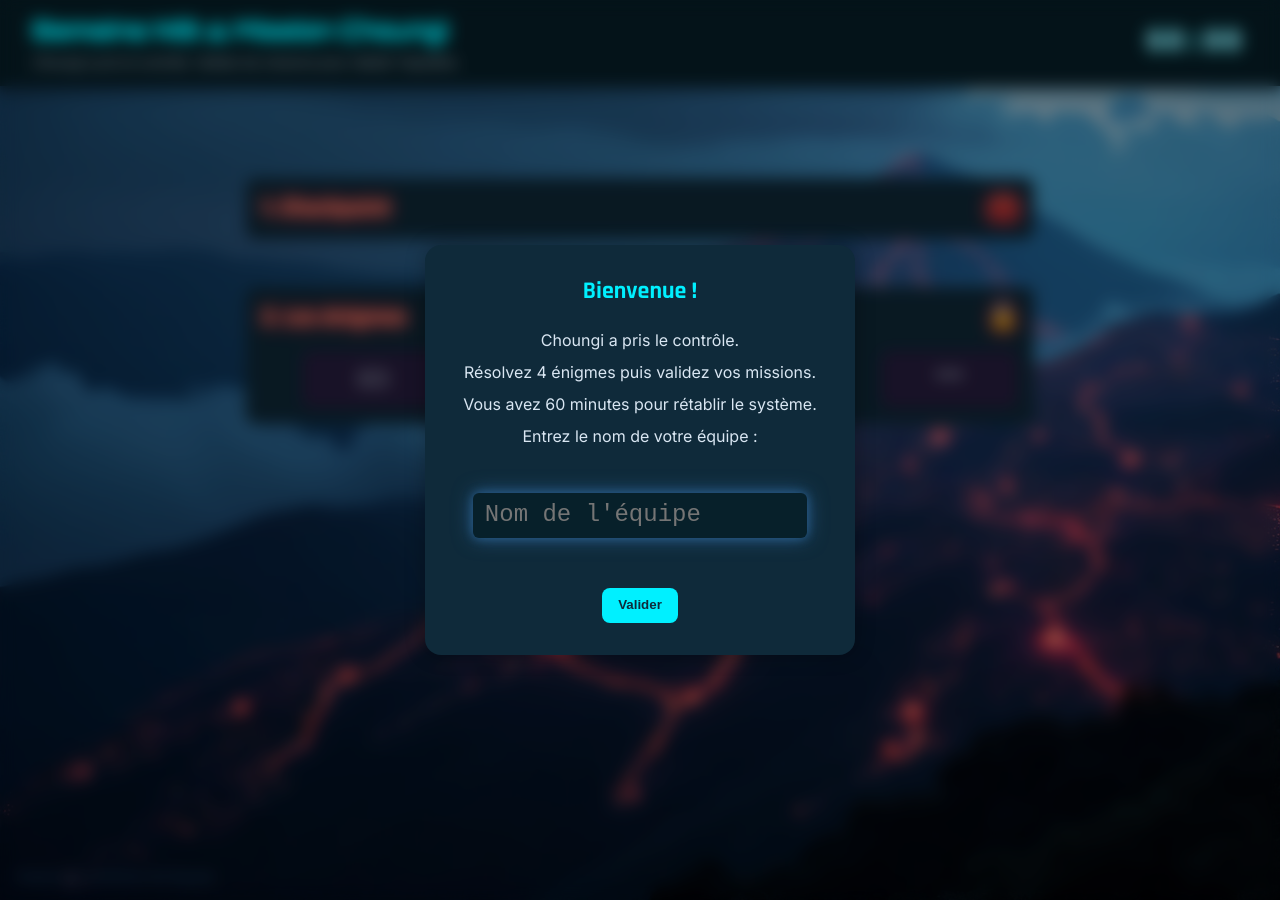
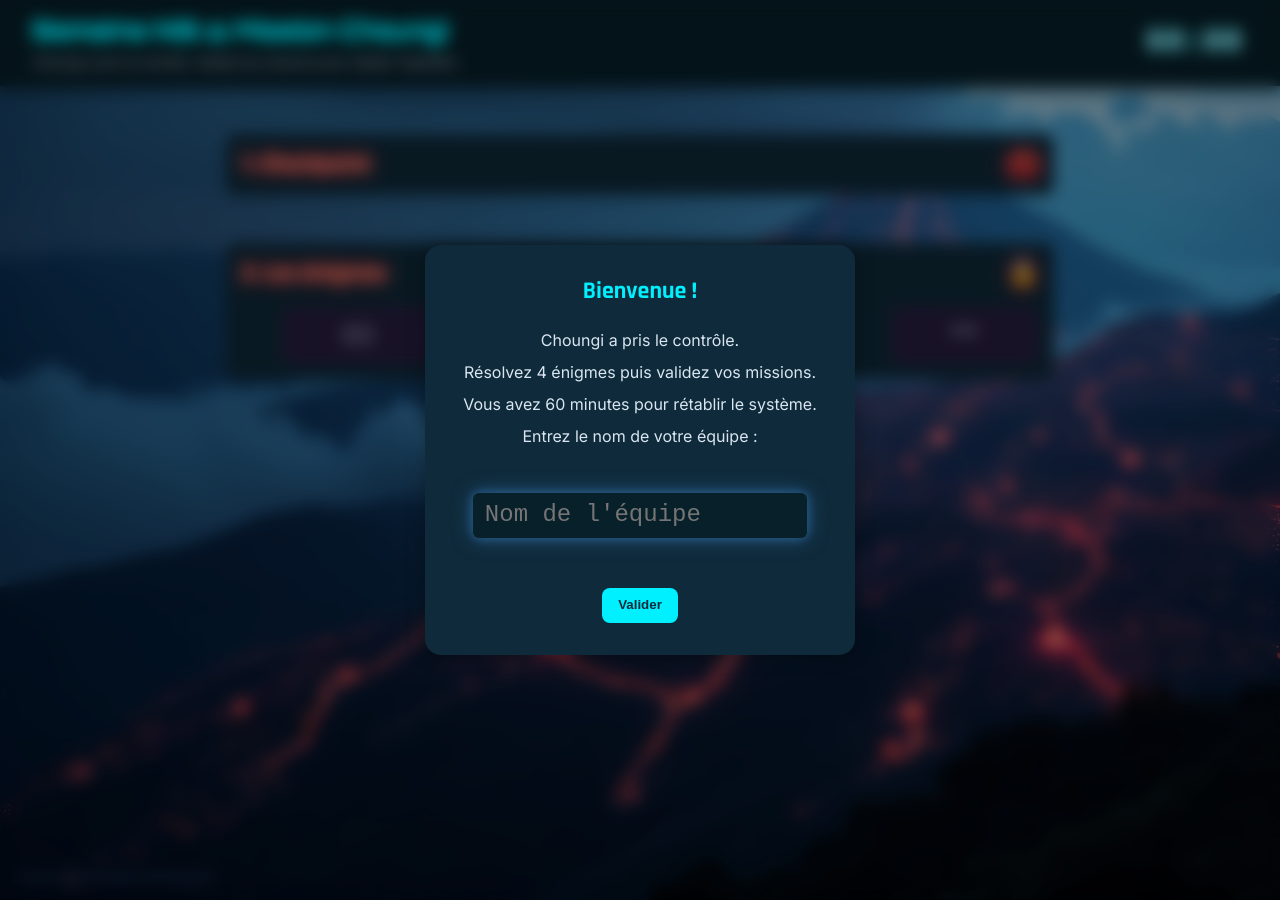
Before and after one commit to habored/chounsi, a Jekyll site: the page built from index.md, in a window 1280 px wide. Built offline with Jekyll 4.4.1, drawn with Linux system fonts in a browser that asks for light colours.

Commit message:
update main.css padding

```diff
--- a/assets/css/main.css
+++ b/assets/css/main.css
@@ -14,7 +14,7 @@ body#success {
   background: url("../images/bg_success.jpg") no-repeat 0 0; /* couche 2 : image */
   background-size: cover;
 }
-main { max-width: 860px; margin: 24px auto; padding: 20px; }
+main { max-width: 860px; margin: 24px auto; }
 
 p {padding: .4em; }
 
```
